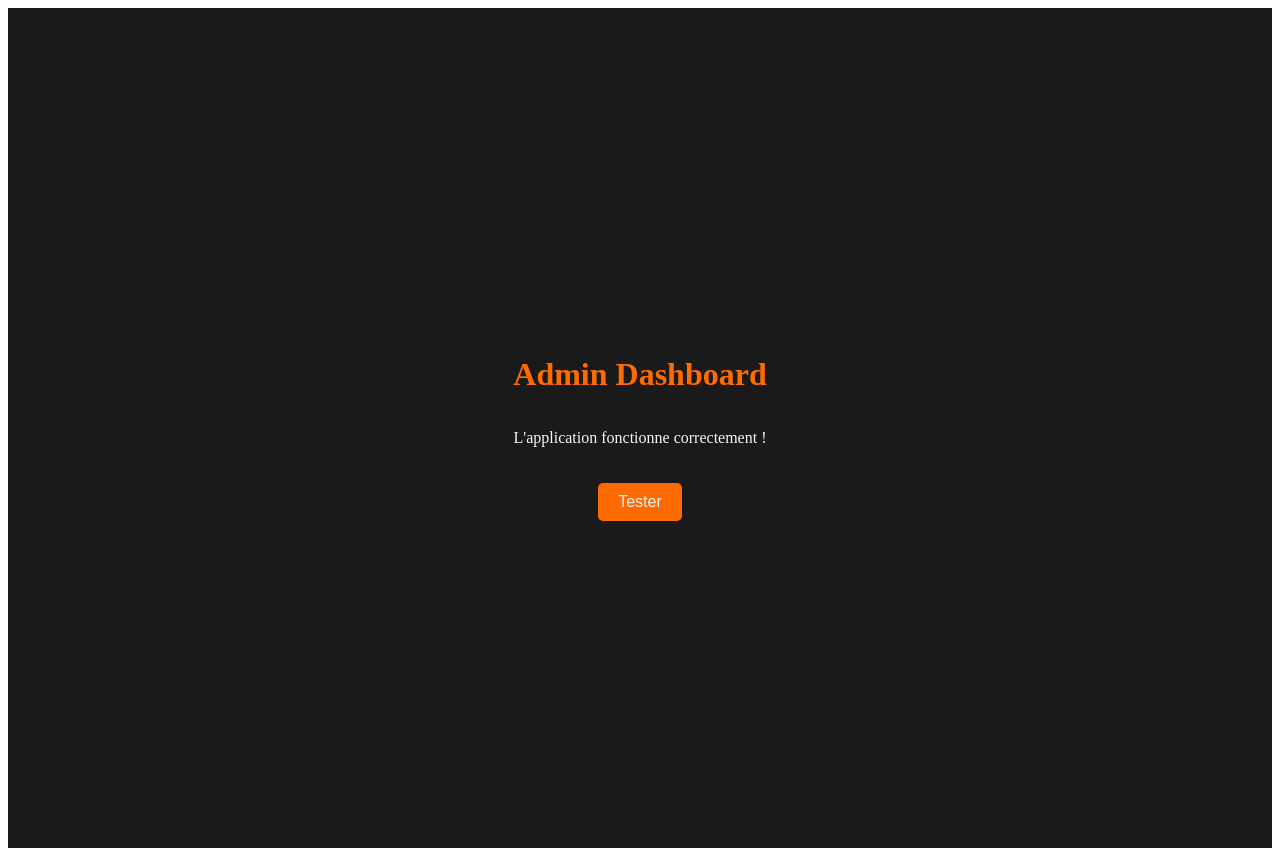
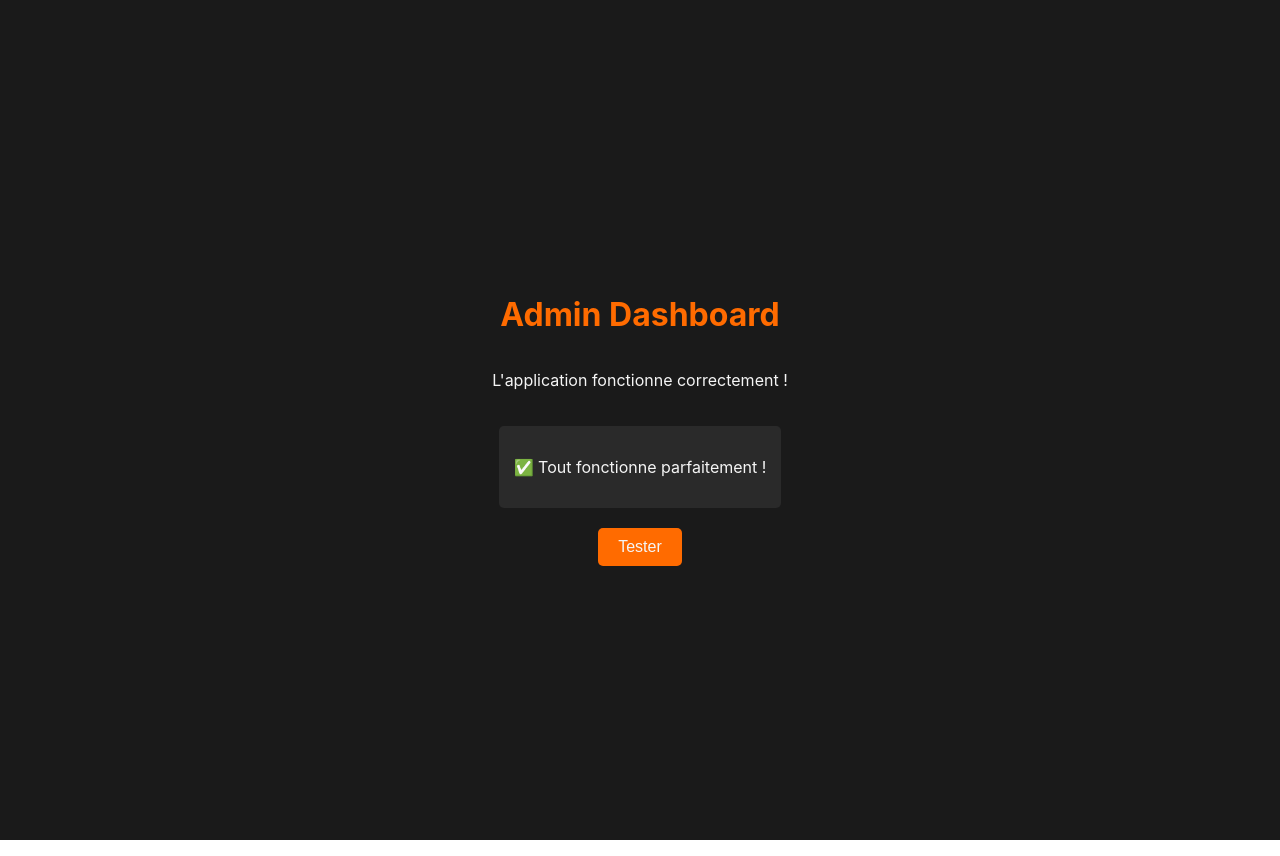
Before and after one commit to Farx1/leoproj, a React (Create React App) app: page / in a window 1280 px wide. Both pictures are taken after a click on the button "Tester". Built offline with nearby package versions, Linux system fonts and the light colour scheme.

Commit message:
helloleo: feat: Enhance index.html and App.js with styling and interactivity

```diff
--- a/package.json
+++ b/package.json
@@ -9,7 +9,7 @@
   },
   "scripts": {
     "start": "react-scripts start",
-    "build": "CI=false react-scripts build",
+    "build": "GENERATE_SOURCEMAP=false CI=false react-scripts build",
     "test": "react-scripts test",
     "eject": "react-scripts eject"
   },
@@ -30,5 +30,5 @@
       "last 1 safari version"
     ]
   },
-  "homepage": "."
+  "homepage": "/"
 }
--- a/public/index.html
+++ b/public/index.html
@@ -6,6 +6,14 @@
     <meta name="theme-color" content="#000000" />
     <meta name="description" content="Admin Dashboard" />
     <title>Admin Portal</title>
+    <style>
+      body {
+        margin: 0;
+        padding: 0;
+        font-family: -apple-system, BlinkMacSystemFont, 'Segoe UI', Roboto, Oxygen,
+          Ubuntu, Cantarell, 'Open Sans', 'Helvetica Neue', sans-serif;
+      }
+    </style>
   </head>
   <body>
     <noscript>You need to enable JavaScript to run this app.</noscript>
--- a/src/App.js
+++ b/src/App.js
@@ -1,6 +1,8 @@
-import React from 'react';
+import React, { useState } from 'react';
 
 function App() {
+  const [clicked, setClicked] = useState(false);
+
   return (
     <div style={{
       textAlign: 'center',
@@ -15,6 +17,16 @@ function App() {
     }}>
       <h1 style={{ color: '#ff6b00', marginBottom: '20px' }}>Admin Dashboard</h1>
       <p>L'application fonctionne correctement !</p>
+      {clicked && (
+        <div style={{
+          backgroundColor: '#2a2a2a',
+          padding: '15px',
+          borderRadius: '5px',
+          marginTop: '20px'
+        }}>
+          <p>✅ Tout fonctionne parfaitement !</p>
+        </div>
+      )}
       <button
         style={{
           backgroundColor: '#ff6b00',
@@ -26,7 +38,7 @@ function App() {
           cursor: 'pointer',
           marginTop: '20px'
         }}
-        onClick={() => alert('Tout fonctionne !')}
+        onClick={() => setClicked(true)}
       >
         Tester
       </button>
```
Also changed, not shown: 1 other file (tests, documents, lock files or other folders).
